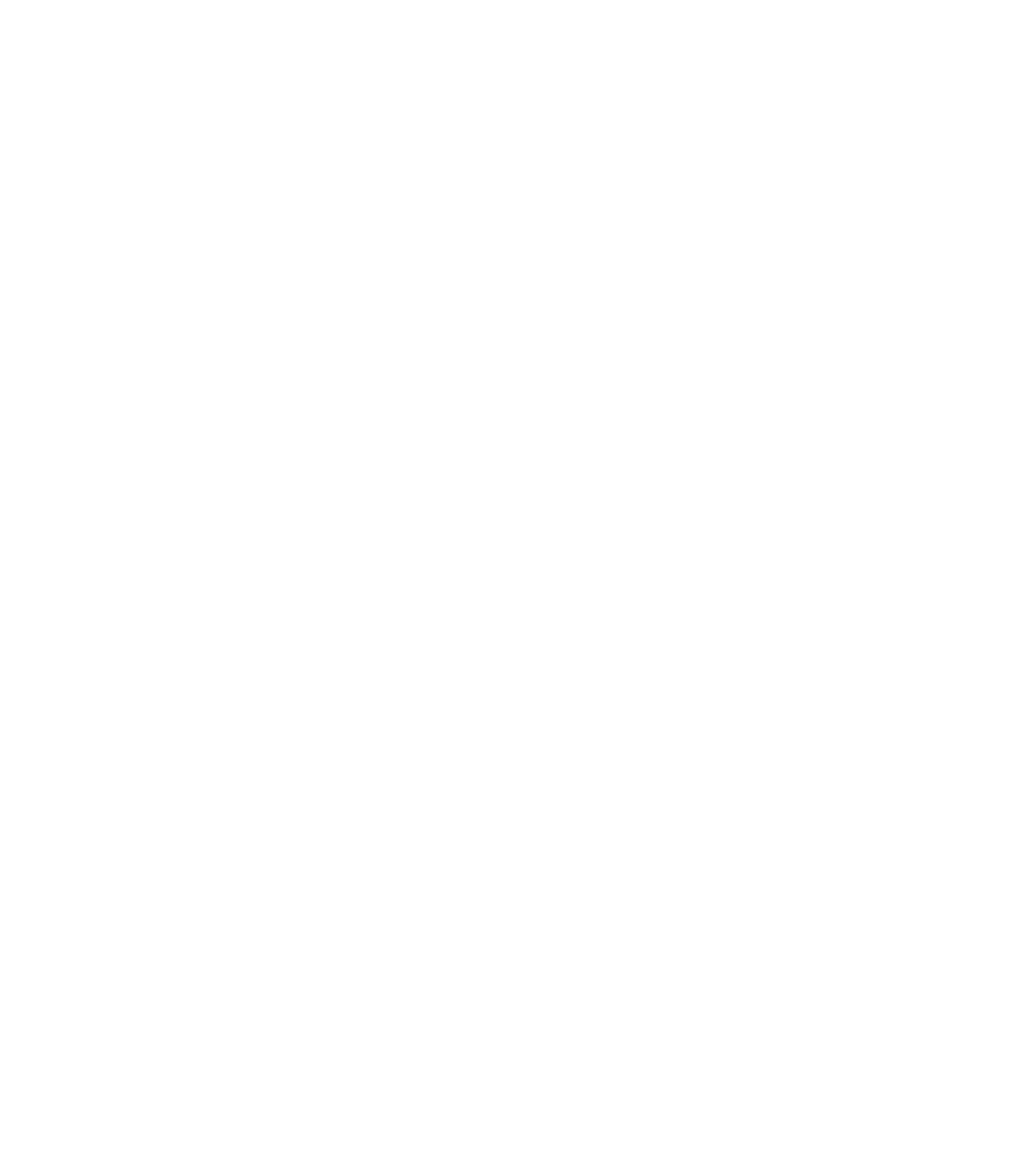
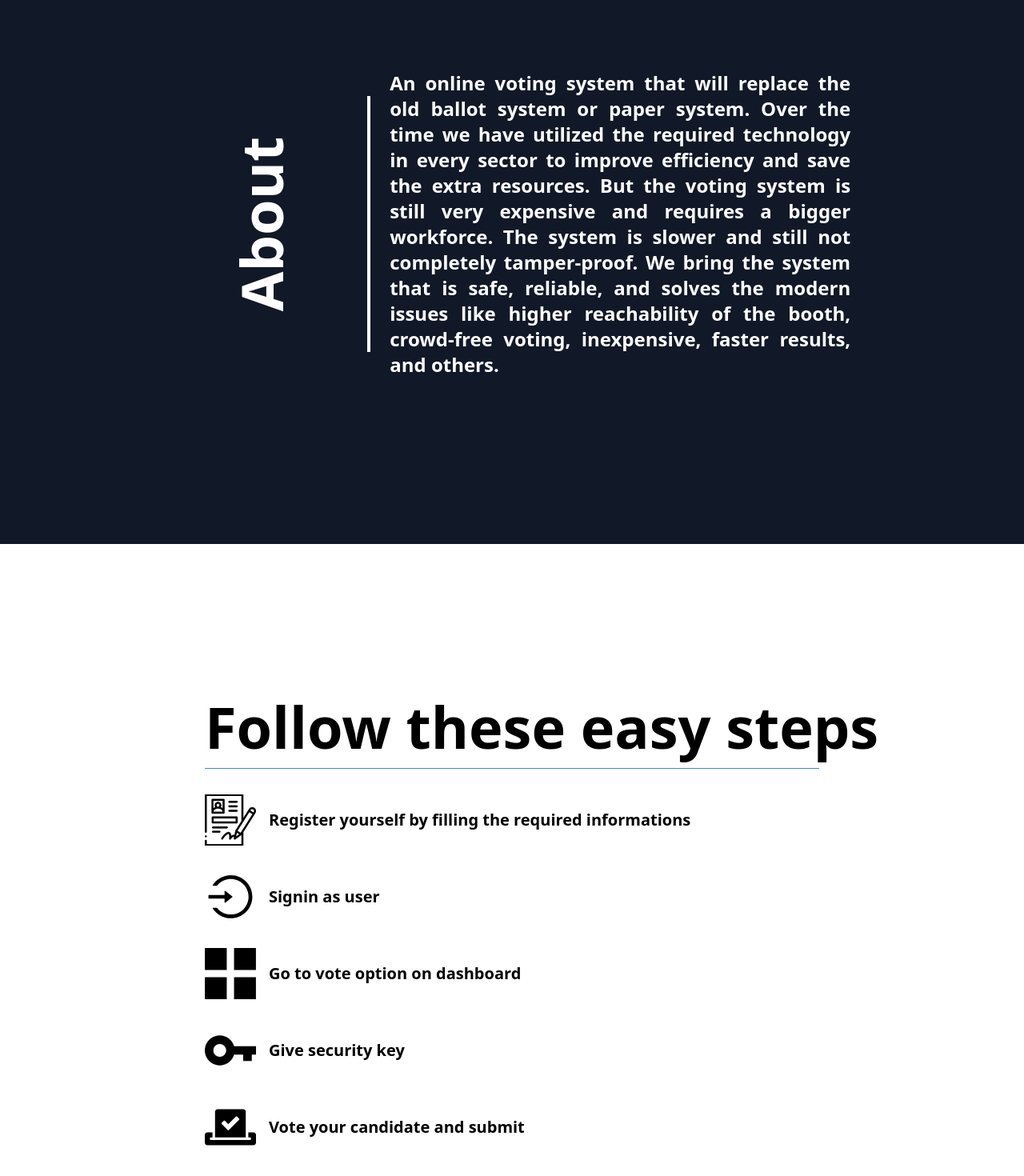
Before and after one commit to afzaljadoon/myfyp, a React (Create React App) app: page / in a window 1280 px wide. Shown: the part 1720-3190 px from the top of the page at 80% size. Before the commit the page ends 1600 px from the top, so only its background shows below. Built offline with nearby package versions, Linux system fonts and the light colour scheme.

Commit message:
I have added more component to the project

```diff
--- /dev/null
+++ b/src/components/About.js
@@ -0,0 +1,24 @@
+import React from 'react';
+
+const About = () => {
+  return (
+    <div id="about" className="bg-gray-900 text-white p-6 md:p-10 flex justify-center items-center min-h-screen">
+      <div className="flex flex-col md:flex-row  items-center">
+        <div className="flex flex-col justify-center items-center md:items-start md:mr-6 mb-8 md:mb-0">
+          <div className="text-4xl md:text-7xl font-bold transform md:-rotate-90 whitespace-nowrap">
+            About
+          </div>
+          <div className="border-t-4 md:border-t-0 border-white mt-4 w-full md:hidden"></div>
+        </div>
+        <div className="border-l-0 md:border-l-4 h-0 md:h-80 border-white md:ml-0 md:mr-6 w-full md:w-0 mt-4 md:mt-0"></div>
+        <div className="max-w-xl font-bold text-lg md:text-2xl leading-relaxed text-justify">
+          <p>
+            An online voting system that will replace the old ballot system or paper system. Over the time we have utilized the required technology in every sector to improve efficiency and save the extra resources. But the voting system is still very expensive and requires a bigger workforce. The system is slower and still not completely tamper-proof. We bring the system that is safe, reliable, and solves the modern issues like higher reachability of the booth, crowd-free voting, inexpensive, faster results, and others.
+          </p>
+        </div>
+      </div>
+    </div>
+  );
+};
+
+export default About;
--- a/src/components/Home.js
+++ b/src/components/Home.js
@@ -2,8 +2,8 @@
 import Header from './Header'
 import Hero from './Hero'
 import Features from './Features'
-// import About from './About'
-// import Steps from './Steps'
+import About from './About'
+import Steps from './Steps'
 // import Footer from './Footer'
 
 export default function Home() {
@@ -12,9 +12,9 @@
       <Header />
       <Hero />
        <Features />
-       {/* <About />
+       <About />
        <Steps />
-       <Footer />  */}
+       {/* <Footer />   */}
     </div>
   )
 }
--- /dev/null
+++ b/src/components/Steps.js
@@ -0,0 +1,39 @@
+import React from 'react';
+import Register from './Images/Register.png';
+import Signin from './Images/Signin.svg';
+import Vector from './Images/Vector.svg';
+import Key from './Images/Key.svg';
+import Vote from './Images/Vote.svg';
+
+const Steps = () => {
+  return (
+    <div className="max-w-4xl mx-auto px-16 py-16 min-h-screen mt-4 md:mt-32">
+      <h2 className="text-3xl md:text-7xl font-bold mb-4 text-center md:text-left md:whitespace-nowrap">Follow these easy steps</h2>
+      <hr className="border-blue-500 mb-8" />
+      <div className="flex flex-col space-y-8">
+        <div className="flex items-center space-x-4">
+          <img src={Register} alt="Register icon" className="w-12 h-12 md:w-16 md:h-16" />
+          <p className="text-lg md:text-xl font-bold">Register yourself by filling the required informations</p>
+        </div>
+        <div className="flex items-center space-x-4">
+          <img src={Signin} alt="Sign-in icon" className="w-12 h-12 md:w-16 md:h-16" />
+          <p className="text-lg md:text-xl font-bold">Signin as user</p>
+        </div>
+        <div className="flex items-center space-x-4">
+          <img src={Vector} alt="Dashboard icon" className="w-12 h-12 md:w-16 md:h-16" />
+          <p className="text-lg md:text-xl font-bold">Go to vote option on dashboard</p>
+        </div>
+        <div className="flex items-center space-x-4">
+          <img src={Key} alt="Security key icon" className="w-12 h-12 md:w-16 md:h-16" />
+          <p className="text-lg md:text-xl font-bold">Give security key</p>
+        </div>
+        <div className="flex items-center space-x-4">
+          <img src={Vote} alt="Vote icon" className="w-12 h-12 md:w-16 md:h-16" />
+          <p className="text-lg md:text-xl font-bold">Vote your candidate and submit</p>
+        </div>
+      </div>
+    </div>
+  );
+};
+
+export default Steps;
```
